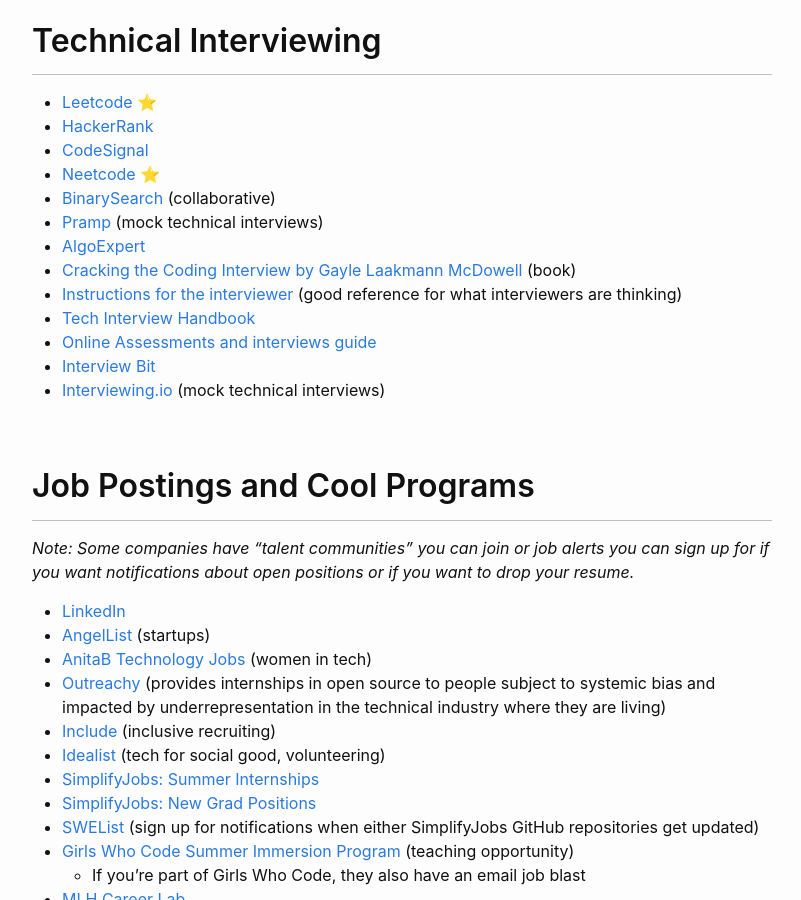
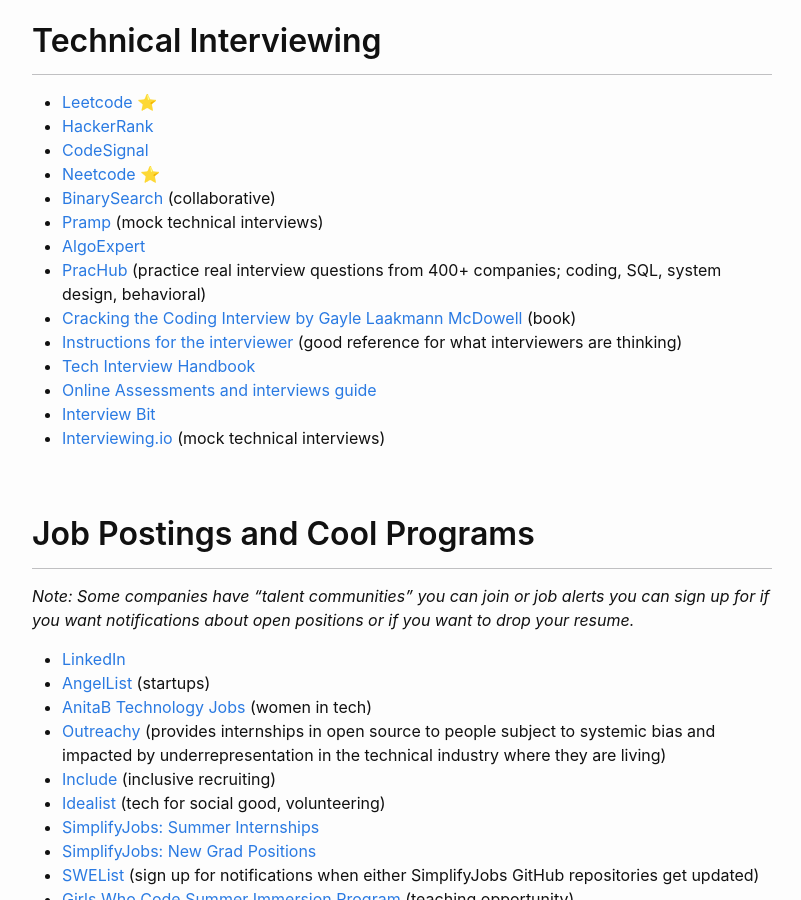
Before and after one commit to phrdang/phrdang.github.io, a Jekyll site: the page built from resources.md, in a window 1280 px wide and 900 px high, scrolled down 8630 px. Shown: the whole window, without its empty margins (238-1039 px from the left). Built offline with Jekyll 4.4.1, drawn with Linux system fonts in a browser that asks for light colours.

Commit message:
Add PracHub to Technical Interviewing resources

```diff
--- a/resources.md
+++ b/resources.md
@@ -280,6 +280,7 @@
 - [BinarySearch](https://binarysearch.com/) (collaborative)
 - [Pramp](https://www.pramp.com/#/) (mock technical interviews)
 - [AlgoExpert](https://www.algoexpert.io/)
+- [PracHub](https://prachub.com/) (practice real interview questions from 400+ companies; coding, SQL, system design, behavioral)
 - [Cracking the Coding Interview by Gayle Laakmann McDowell](https://www.crackingthecodinginterview.com/) (book)
 - [Instructions for the interviewer](https://hackmd.io/ekflQ-myQv6_0r7bsxGbgQ#) (good reference for what interviewers are thinking)
 - [Tech Interview Handbook](https://techinterviewhandbook.org/)
```
